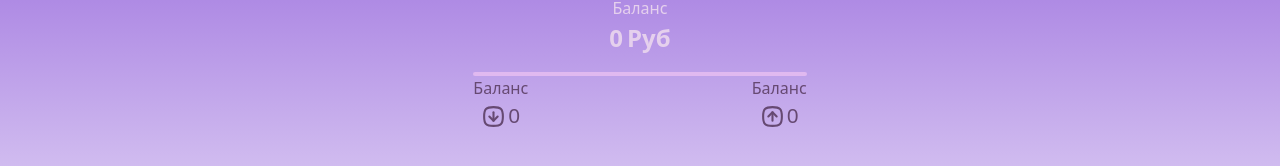
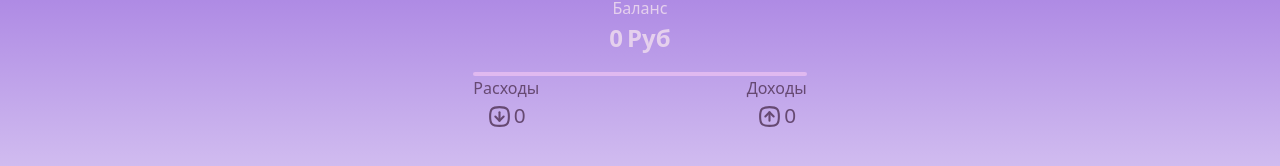
Before and after one commit to Filimon4/finance_manager_tg_front, a React (Vite) app: page / in a window 1280 px wide. Shown: the part 165-331 px from the top of the page. Built offline with nearby package versions, Linux system fonts and the light colour scheme; no server answers.

Commit message:
change titile

```diff
--- a/src/widgets/Main/Balance/Balance.tsx
+++ b/src/widgets/Main/Balance/Balance.tsx
@@ -44,7 +44,7 @@
         />
         <div className="flex flex-row w-full justify-between items-center text-[#664972]">
           <div className="flex flex-col">
-            <p className="self-center">Баланс</p>
+            <p className="self-center">Расходы</p>
             <div className="flex flex-row justify-center gap-0.5 items-center">
               <TbSquareRoundedArrowDown
                 size={25}
@@ -59,7 +59,7 @@
             </div>
           </div>
           <div className="flex flex-col">
-            <p className="self-center">Баланс</p>
+            <p className="self-center">Доходы</p>
             <div className="flex flex-row justify-center gap-0.5 items-center">
               <TbSquareRoundedArrowUp
                 size={25}
```
